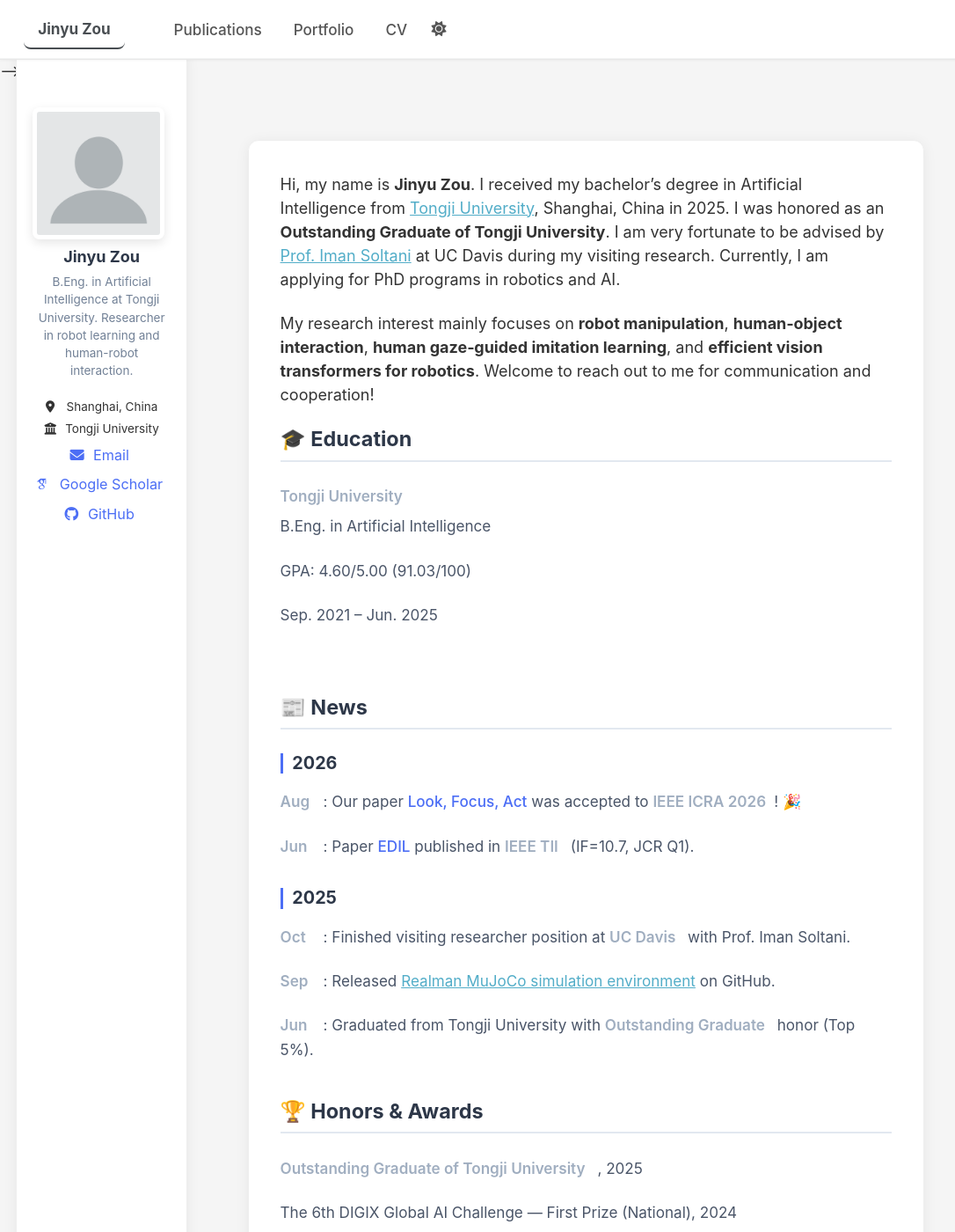
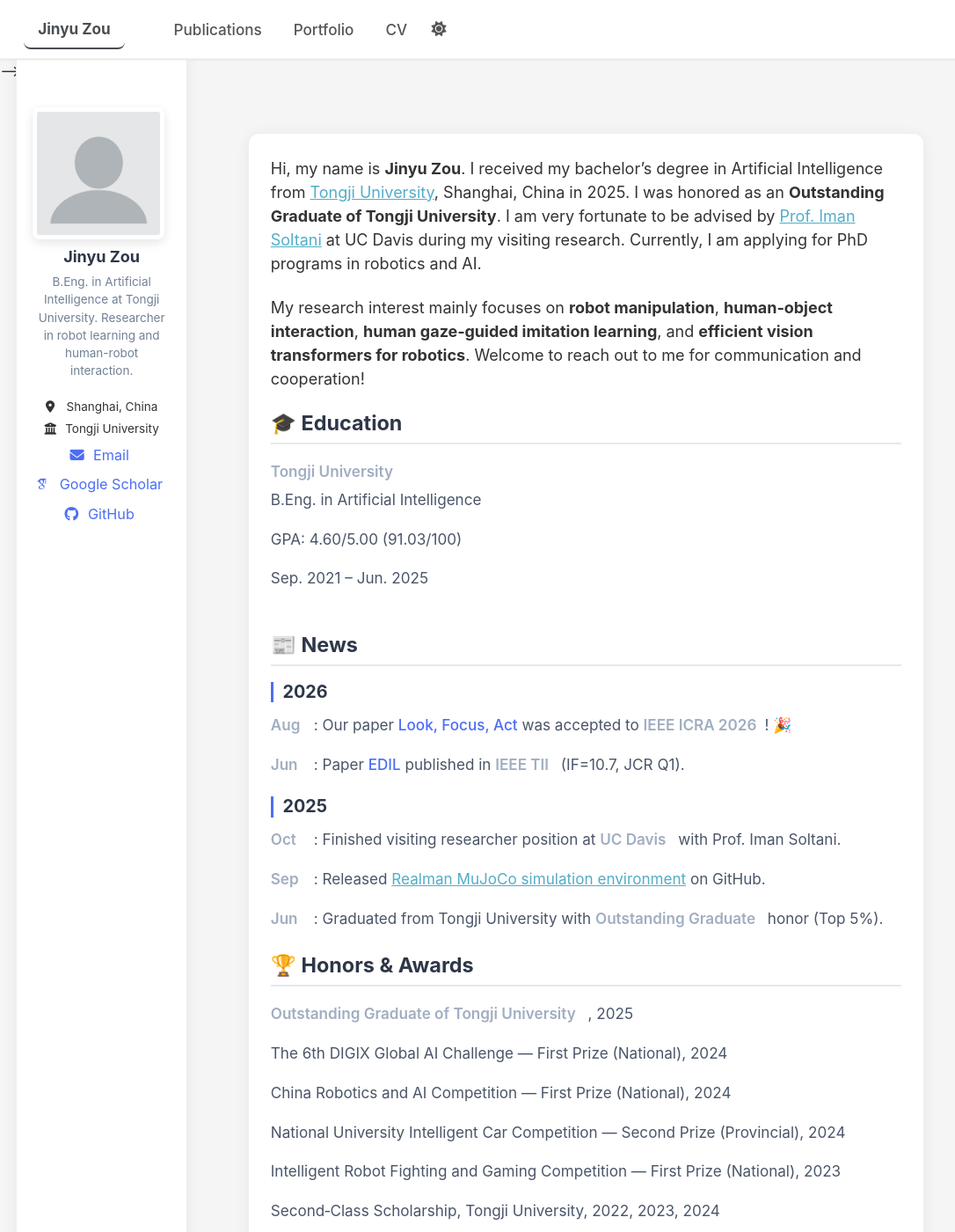
Before and after one commit to JinyuZou/JinyuZou.github.io, a Jekyll site: the page built from _pages/about.md, in a window 1280 px wide and 1400 px high. Shown: the whole window at 88% size, without its empty margins (0-1086 px from the left). Built offline with Jekyll 4.4.1, drawn with Linux system fonts in a browser that asks for light colours; some web fonts are replaced; a script bundle is joined from its source files by our own code; library files that are not in the unit come from our copies.

Commit message:
Update custom.css

```diff
--- a/assets/css/custom.css
+++ b/assets/css/custom.css
@@ -4,20 +4,17 @@ body {
   font-family: -apple-system, BlinkMacSystemFont, "Segoe UI", Roboto, "Helvetica Neue", Arial, sans-serif;
   color: #333;
 }
-
 /* ========== 导航栏 ========== */
 .masthead {
   background: #ffffff !important;
   border-bottom: 1px solid #e8e8e8 !important;
   box-shadow: 0 1px 3px rgba(0,0,0,0.04);
 }
-
 .masthead__inner-wrap {
   padding: 0.6rem 1.5rem;
   max-width: 1280px;
   margin: 0 auto;
 }
-
 .site-title {
   font-weight: 700;
   font-size: 1.3rem;
@@ -27,7 +24,6 @@ body {
   gap: 0.6rem;
   letter-spacing: -0.3px;
 }
-
 .site-title::before {
   content: "JZ";
   display: inline-flex;
@@ -42,7 +38,6 @@ body {
   border-radius: 8px;
   letter-spacing: 0.5px;
 }
-
 .greedy-nav a {
   color: #555;
   font-weight: 500;
@@ -52,45 +47,38 @@ body {
   transition: all 0.2s ease;
   margin: 0 0.1rem;
 }
-
 .greedy-nav a:hover {
   background: #f0f0f0;
   color: #000;
 }
-
 .greedy-nav .visible-links a.active {
   color: #4c6ef5;
   background: #eef2ff;
   font-weight: 600;
 }
-
 /* ========== 减少留白 ========== */
 .initial-content {
-  padding-top: 0.5rem !important;
+  padding-top: 0.3rem !important;
 }
-
 .page {
-  margin-top: 0.8rem;
+  margin-top: 0.4rem;
 }
-
 .page__content {
   background: #ffffff;
   border-radius: 12px;
   box-shadow: 0 2px 16px rgba(0,0,0,0.06);
-  padding: 2rem;
+  padding: 1.4rem; /* 原2rem，缩小卡片内部留白 */
   border: 1px solid #eee;
 }
-
 /* ========== 侧边栏 ========== */
 .sidebar {
   background: #ffffff;
   border-radius: 12px;
   box-shadow: 0 2px 16px rgba(0,0,0,0.06);
-  padding: 1.5rem 1rem;
+  padding: 1.2rem 1rem;
   border: 1px solid #eee;
   text-align: center;
 }
-
 .author__avatar img {
   border-radius: 8px;
   width: 150px;
@@ -98,149 +86,126 @@ body {
   border: none;
   box-shadow: 0 4px 12px rgba(0,0,0,0.1);
 }
-
 .author__name {
   font-size: 1.3rem;
   font-weight: 700;
   color: #2d3748;
   margin-top: 0.5rem;
 }
-
 .author__bio {
   font-size: 0.88rem;
   color: #718096;
   margin-top: 0.4rem;
   line-height: 1.5;
 }
-
 /* 社交链接美化 */
 .author__urls-wrapper {
   margin-top: 1rem;
 }
-
 .author__urls-wrapper .author__urls {
   padding: 0;
   list-style: none;
 }
-
 .author__urls-wrapper .author__urls li {
   margin: 0.3rem 0;
 }
-
 .author__urls-wrapper .author__urls a {
   color: #4c6ef5;
   font-size: 0.9rem;
   text-decoration: none;
   transition: color 0.2s;
 }
-
 .author__urls-wrapper .author__urls a:hover {
   color: #364fc7;
 }
-
 /* 图标 */
 .author__urls-wrapper .author__urls a i {
   margin-right: 0.4rem;
   width: 1.2em;
   text-align: center;
 }
-
-/* ========== 内容区标题 ========== */
+/* ========== 内容区标题 压缩上下边距，解决大段空白核心 ========== */
 .page__content h2 {
   font-size: 1.3rem;
   font-weight: 700;
   color: #2d3748;
-  margin-top: 2rem;
-  margin-bottom: 1rem;
-  padding-bottom: 0.5rem;
+  margin-top: 1.2rem;  /* 原2rem，大幅压缩模块间距 */
+  margin-bottom: 0.7rem;
+  padding-bottom: 0.4rem;
   border-bottom: 2px solid #e2e8f0;
 }
-
 .page__content h2:first-of-type {
   margin-top: 0;
 }
-
 /* ========== Education 卡片 ========== */
 .page__content h2 + p {
   background: #fafbfc;
   border-radius: 10px;
-  padding: 1.2rem;
+  padding: 0.9rem 1rem; /* 缩小内部padding */
   border: 1px solid #f0f0f0;
-  margin-top: 0.5rem;
+  margin-top: 0.3rem;
 }
-
 .page__content h2 + p strong {
   font-size: 1.1rem;
   color: #2d3748;
   display: block;
   margin-bottom: 0.3rem;
 }
-
 .page__content h2 + p em {
   color: #a0aec0;
   font-size: 0.9rem;
   display: block;
   margin-top: 0.5rem;
 }
-
 /* ========== Honors 表格美化 ========== */
 .page__content table {
   width: 100%;
   border-collapse: collapse;
-  margin-top: 0.5rem;
+  margin-top: 0.3rem;
   font-size: 0.95rem;
 }
-
 .page__content table tr {
   border-bottom: 1px dashed #e2e8f0;
 }
-
 .page__content table tr:last-child {
   border-bottom: none;
 }
-
 .page__content table td {
-  padding: 0.7rem 0.5rem;
+  padding: 0.55rem 0.5rem; /* 缩小行内上下padding */
   vertical-align: top;
 }
-
 .page__content table td:first-child {
   color: #4a5568;
   padding-right: 1rem;
 }
-
 .page__content table td:last-child {
   color: #a0aec0;
   text-align: right;
   white-space: nowrap;
   width: 1%;
 }
-
 /* ========== News 样式 ========== */
 .page__content h2 + p + h3,
 .page__content h3 {
   font-size: 1.1rem;
   font-weight: 700;
   color: #2d3748;
-  margin-top: 1.5rem;
-  margin-bottom: 0.6rem;
+  margin-top: 1rem; /* 压缩年份标题间距 */
+  margin-bottom: 0.4rem;
   padding-left: 0.6rem;
   border-left: 3px solid #4c6ef5;
 }
-
 .page__content ul {
   list-style: none;
   padding: 0;
-  margin: 0 0 1.5rem 0;
+  margin: 0 0 1rem 0; /* 压缩列表底部margin */
 }
-
 .page__content ul li {
-  padding: 0.4rem 0;
+  padding: 0.25rem 0; /* 缩小每条news上下间距 */
   font-size: 0.95rem;
   line-height: 1.6;
   color: #4a5568;
 }
-
 .page__content ul li strong {
   color: #a0aec0;
   font-weight: 600;
@@ -248,27 +213,24 @@ body {
   display: inline-block;
   min-width: 40px;
 }
-
 .page__content ul li em {
   color: #4c6ef5;
   font-style: normal;
   font-weight: 500;
 }
-
 /* ========== 页脚 ========== */
 .page__footer {
   background: transparent !important;
   border-top: 1px solid #e8e8e8;
-  margin-top: 2rem;
-  padding: 1.5rem 0;
+  margin-top: 1.2rem; /* 压缩页脚上方留白 */
+  padding: 1rem 0;
   color: #a0aec0;
   font-size: 0.85rem;
 }
-
 /* ========== 响应式 ========== */
 @media (max-width: 768px) {
   .page__content {
-    padding: 1.5rem;
+    padding: 1rem;
   }
 
   .page__content table td {
@@ -280,6 +242,6 @@ body {
 
   .page__content table tr {
     display: block;
-    padding: 0.7rem 0;
+    padding: 0.5rem 0;
   }
 }
```
